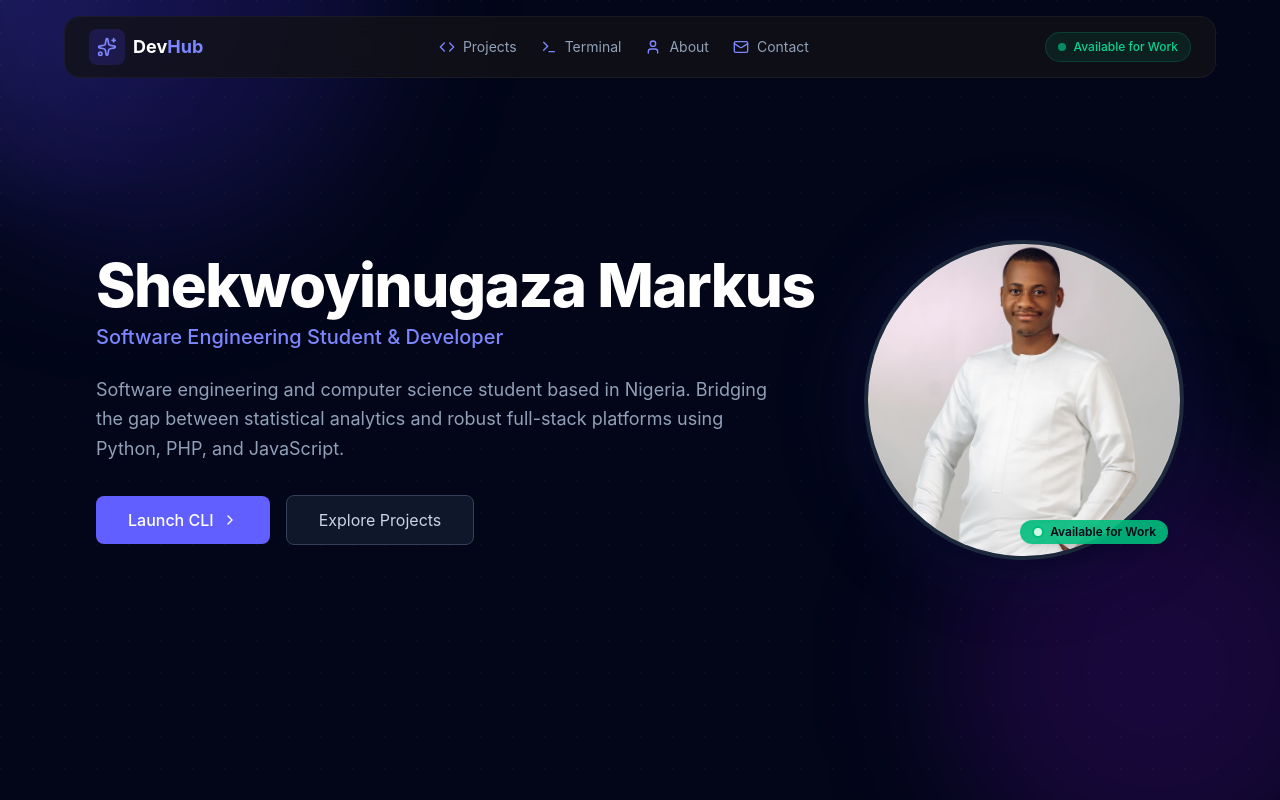
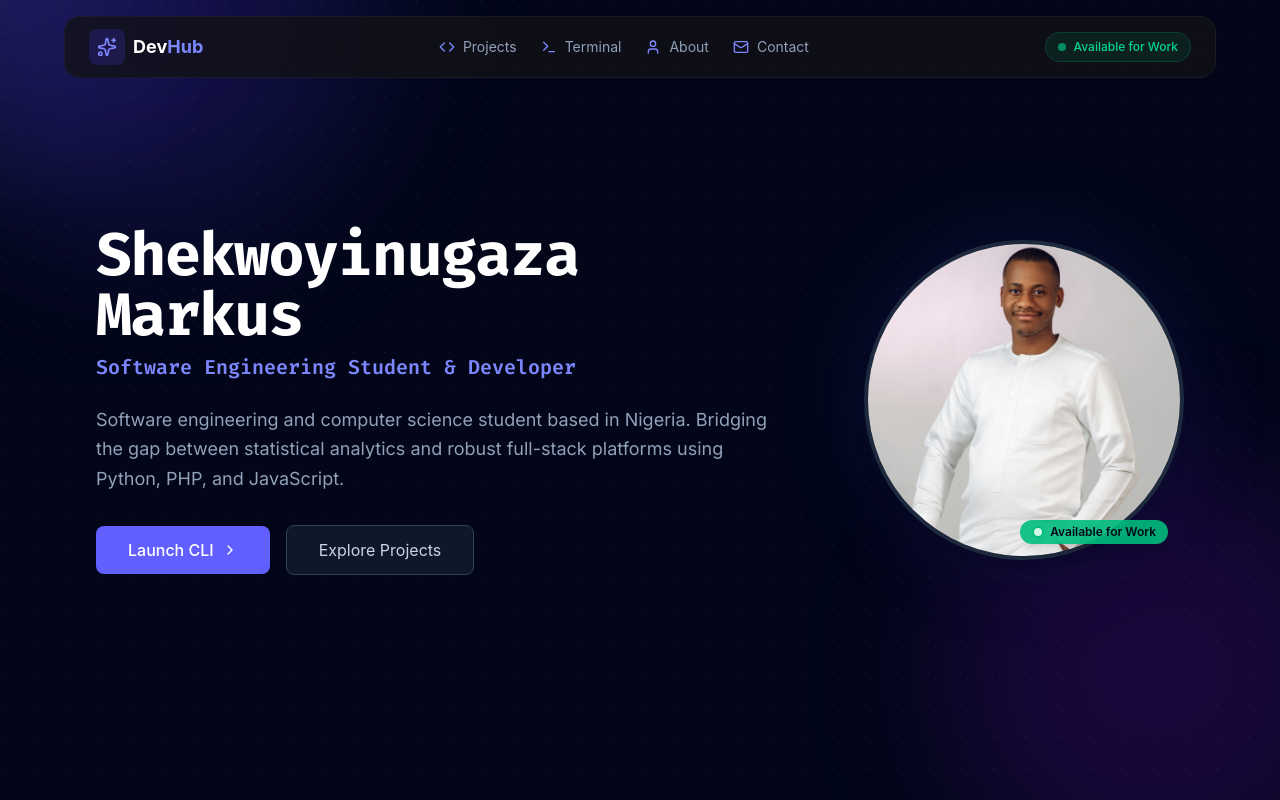
Before and after one commit to Gazilo7/dev-portfolio, a React (Vite) app: page / in a window 1280 px wide. Shown: the top 800 px of the page. Built offline with nearby package versions, Linux system fonts and the light colour scheme.

Commit message:
Update typography styles in Hero component

```diff
--- a/src/components/Footer.jsx
+++ b/src/components/Footer.jsx
@@ -28,7 +28,7 @@ export default function Footer() {
             GitHub
           </a>
           <a
-            href="https://linkedin.com/in/Shekwoyinugaza Markus"
+            href="https://linkedin.com/in/Shekwoyinugaza_Markus"
             target="_blank"
             rel="noreferrer"
             className="text-slate-400 hover:text-indigo-400 transition-colors"
@@ -52,7 +52,7 @@ export default function Footer() {
             Instagram
           </a>
           <a
-            href="https://facebook.com/Shekwoyinugaza Markus"
+            href="https://facebook.com/Shekwoyinugaza_Markus"
             target="_blank"
             rel="noreferrer"
             className="text-slate-400 hover:text-indigo-400 transition-colors"
--- a/src/components/Hero.jsx
+++ b/src/components/Hero.jsx
@@ -18,10 +18,10 @@ export default function Hero() {
             transition={{ duration: 0.5, delay: 0.1 }}
             className="space-y-2"
           >
-            <h1 className="text-4xl md:text-6xl font-extrabold text-white tracking-tight">
+            <h1 className="text-4xl md:text-6xl font-extrabold text-white tracking-tight font-['Fira_Code',monospace]">
               {myName}
             </h1>
-            <p className="text-xl font-medium text-indigo-400">
+            <p className="text-xl font-medium text-indigo-400 font-['Fira_Code',monospace]">
               {myTitle}
             </p>
           </motion.div>
@@ -30,7 +30,7 @@ export default function Hero() {
             initial={{ opacity: 0, y: 20 }}
             animate={{ opacity: 1, y: 0 }}
             transition={{ duration: 0.5, delay: 0.2 }}
-            className="text-lg text-slate-400 max-w-2xl leading-relaxed mx-auto lg:mx-0"
+            className="text-lg text-slate-400 max-w-2xl leading-relaxed mx-auto lg:mx-0 font-['Inter',sans-serif]"
           >
             Software engineering and computer science student based in Nigeria. Bridging the gap between statistical analytics and robust full-stack platforms using Python, PHP, and JavaScript.
           </motion.p>
@@ -76,8 +76,8 @@ export default function Hero() {
           </div>
 
           {/* Status Badge */}
-          <div className="absolute bottom-2 right-2 sm:bottom-4 sm:right-4 px-3 py-1 bg-emerald-500/90 text-slate-950 rounded-full text-xs font-semibold flex items-center gap-1.5 shadow-lg">
-            <span className="relative flex h-3 w-3"><span className="animate-ping absolute inline-flex h-full w-full rounded-full bg-emerald-200 opacity-75"></span>
+          <div className="absolute bottom-2 right-2 sm:bottom-4 sm:right-4 px-3 py-1 bg-emerald-500/90 text-slate-950 rounded-full text-xs font-semibold flex items-center gap-1.5 shadow-lg"><span className="relative flex h-3 w-3">
+              <span className="animate-ping absolute inline-flex h-full w-full rounded-full bg-emerald-200 opacity-75"></span>
               <span className="relative inline-flex rounded-full h-3 w-3 bg-emerald-100 border-2 border-emerald-500"></span>
             </span>
             Available for Work
--- a/src/index.css
+++ b/src/index.css
@@ -1,3 +1,4 @@
+@import url('https://fonts.googleapis.com/css2?family=Fira+Code:wght@600;700&family=Inter:wght@400;500&display=swap');
 @import "tailwindcss";
 
 @layer base {
```
